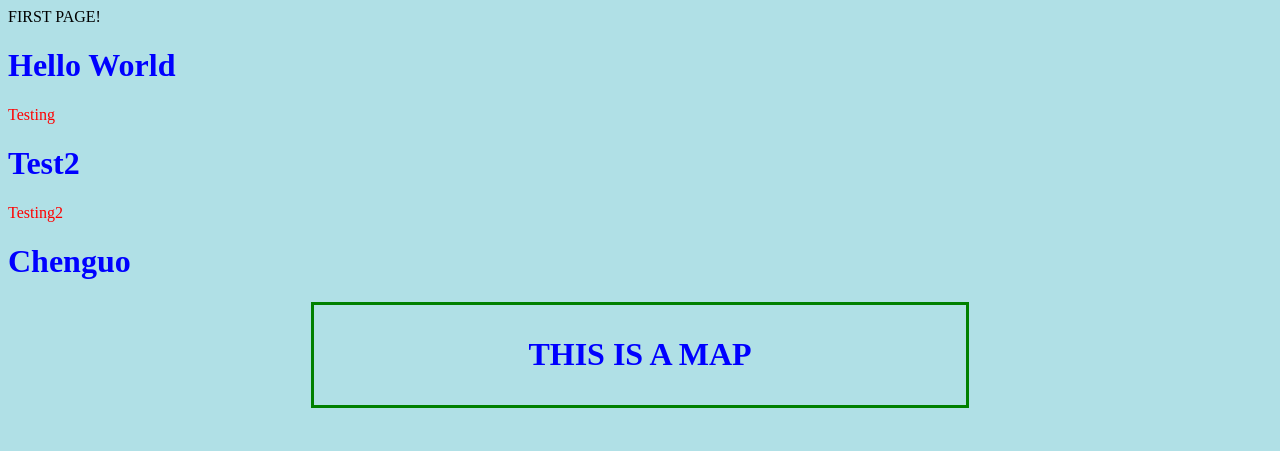
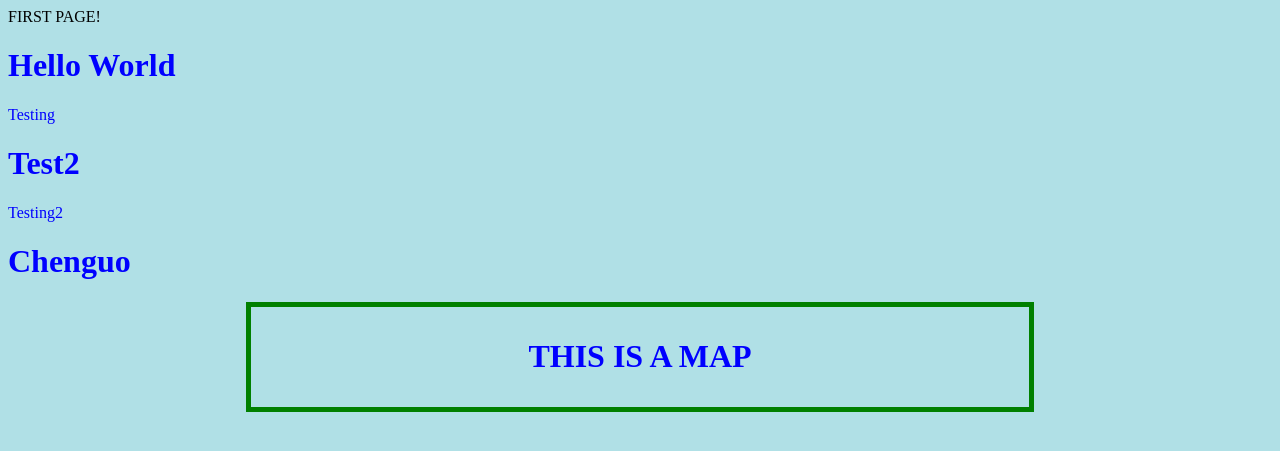
Before and after one commit to figtree2/Hackathon, a Flask app: page / in a window 1280 px wide. Shown: the top 451 px of the page. Run offline with Flask 2, Linux system fonts and the light colour scheme.

Commit message:
cetnered

```diff
--- a/static/css/styles.css
+++ b/static/css/styles.css
@@ -1,7 +1,7 @@
 .centerMap {
     margin: auto;
-    width: 50%;
-    border: 3px solid green;
+    width: 60%;
+    border: 5px solid green;
     padding: 10px;
     text-align: center;
 }
@@ -12,5 +12,5 @@ h1 {
     color: blue;
 }
 p {
-    color: red;
+    color: blue;
 }
```
